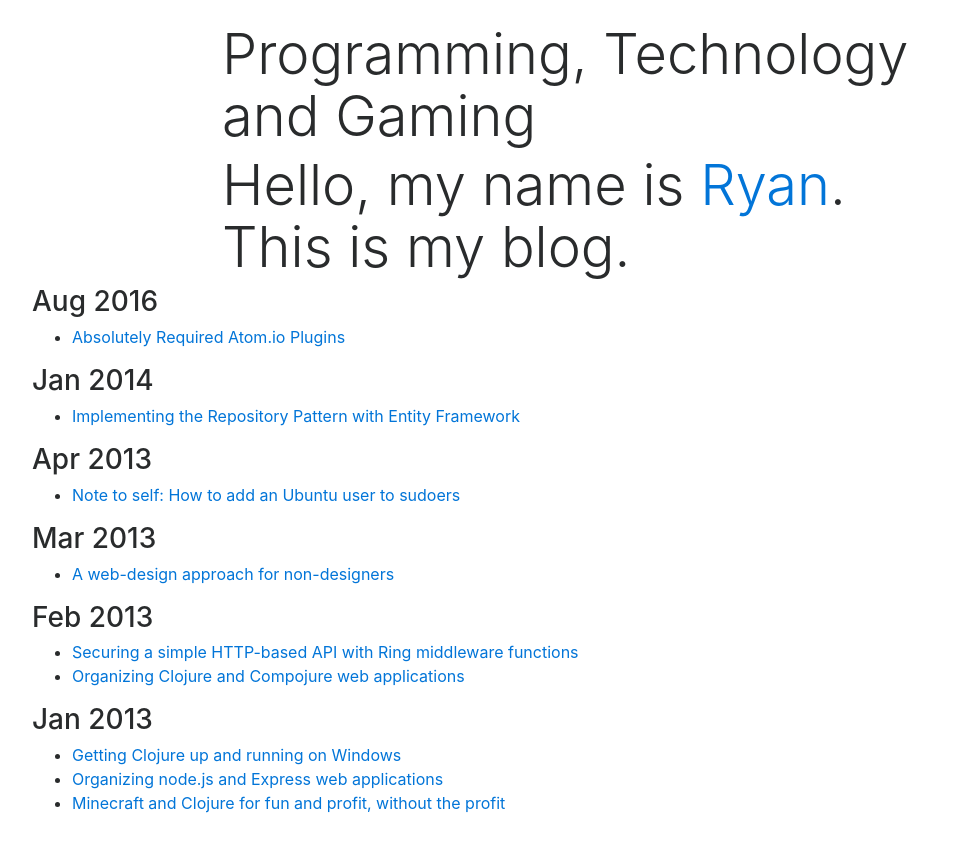
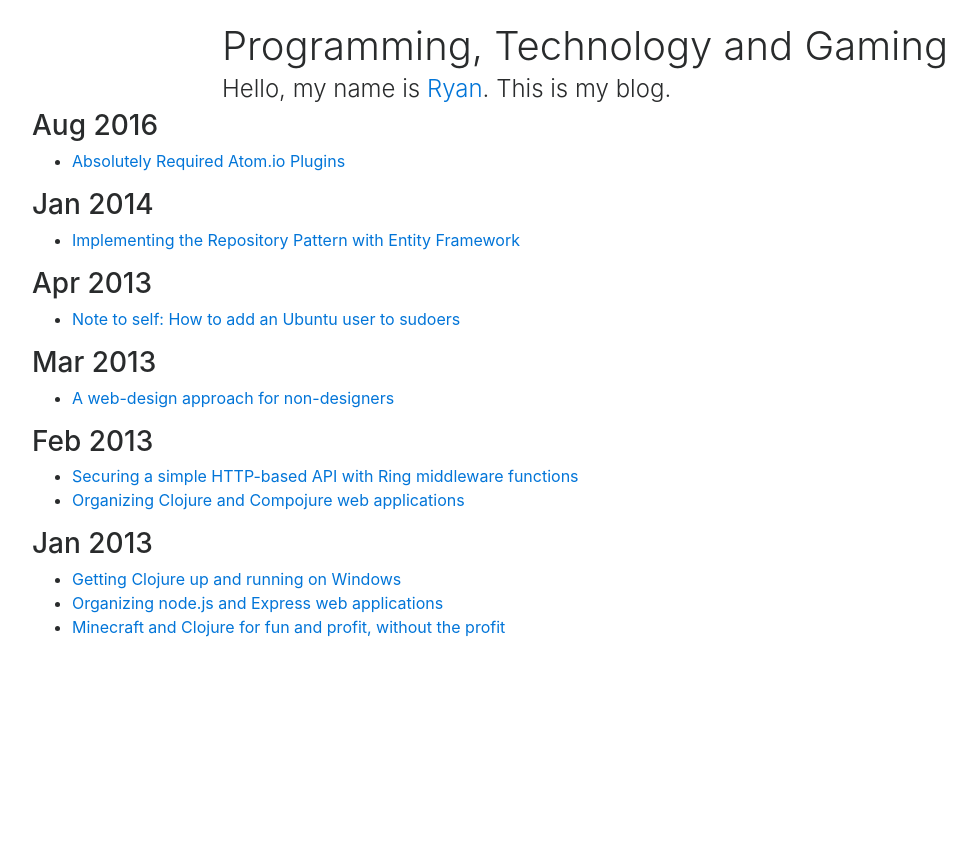
Before and after one commit to ryancole/ryancole.github.com, a Jekyll site: the page built from index.html, in a window 1280 px wide. Shown: the top 852 px of the page, without its empty margins (53-1029 px from the left). Built offline with Jekyll 4.4.1, drawn with Linux system fonts in a browser that asks for light colours.

Commit message:
Update default.html

```diff
--- a/_layouts/default.html
+++ b/_layouts/default.html
@@ -18,6 +18,7 @@
     <title>{{ page.title }} &mdash; rycole.com</title>
 
     <link rel="stylesheet" href="https://maxcdn.bootstrapcdn.com/bootstrap/4.0.0-alpha.6/css/bootstrap.min.css" integrity="sha384-rwoIResjU2yc3z8GV/NPeZWAv56rSmLldC3R/AZzGRnGxQQKnKkoFVhFQhNUwEyJ" crossorigin="anonymous">
+    <link rel="stylesheet" href="/static/css/style.css">
     <link rel="alternate" type="application/rss+xml" title="rycole.com rss feed" href="http://rycole.com/rss.xml" />
     <link rel="SHORTCUT ICON" href="/static/img/favicon.ico" />
 
```
